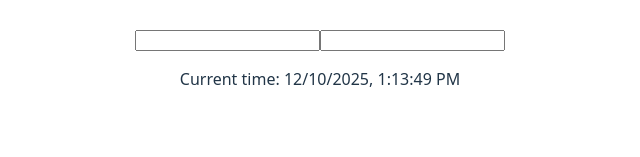
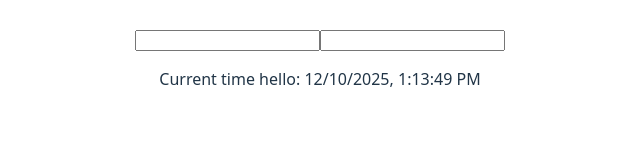
Before and after one commit to PriyanshuValiya/temp-react, a React (Vite) app: page / in a window 1280 px wide. Shown: the part 172-329 px from the top of the page, without its empty margins (320-960 px from the left). Built offline with nearby package versions, Linux system fonts and the light colour scheme.

Commit message:
update changes

```diff
--- a/src/App.jsx
+++ b/src/App.jsx
@@ -67,7 +67,7 @@ const [userData, setUserData] = useState({
       </div>
 
       <div>
-        <p>Current time: {currentTime.toLocaleString()}</p>
+        <p>Current time hello: {currentTime.toLocaleString()}</p>
       </div>
 
       <br />
```
